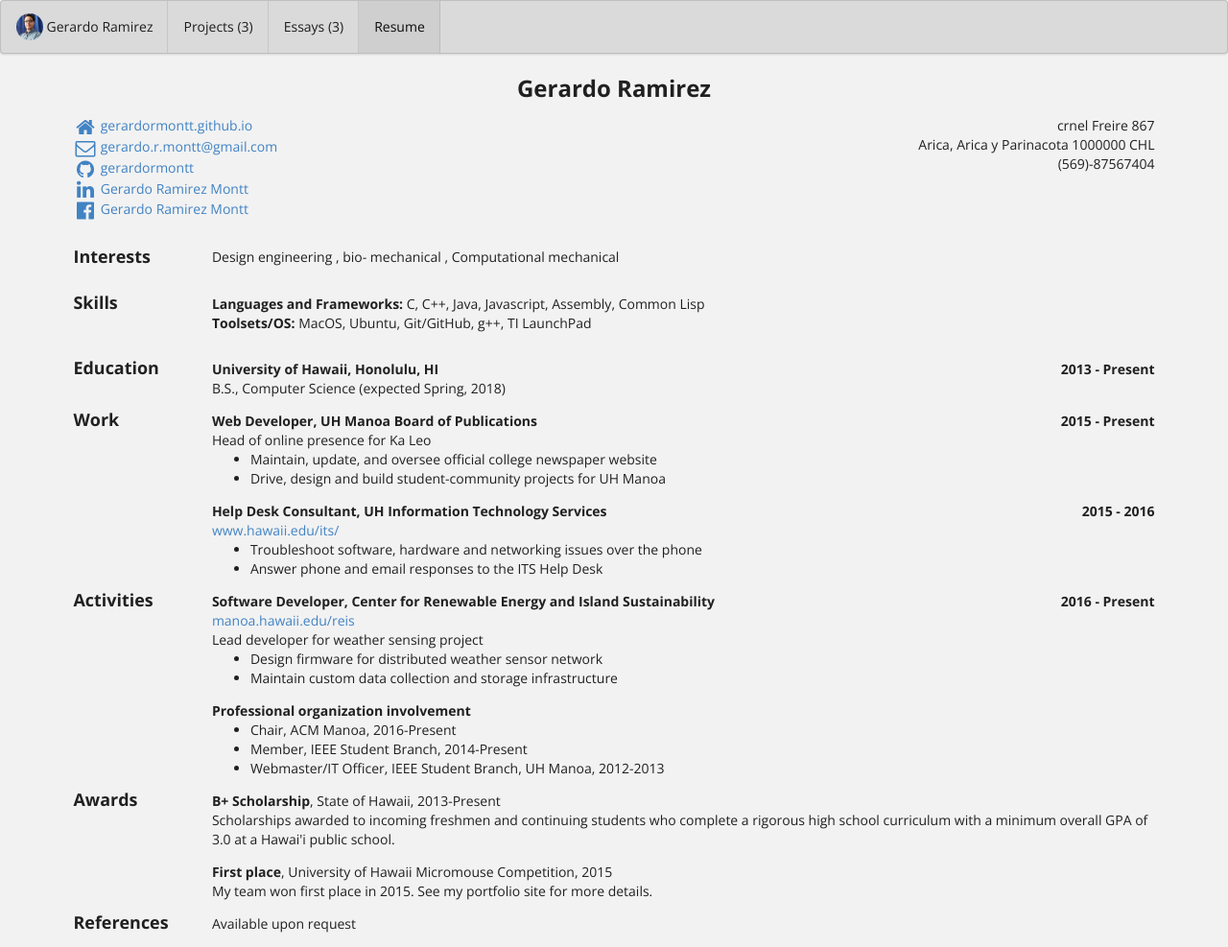
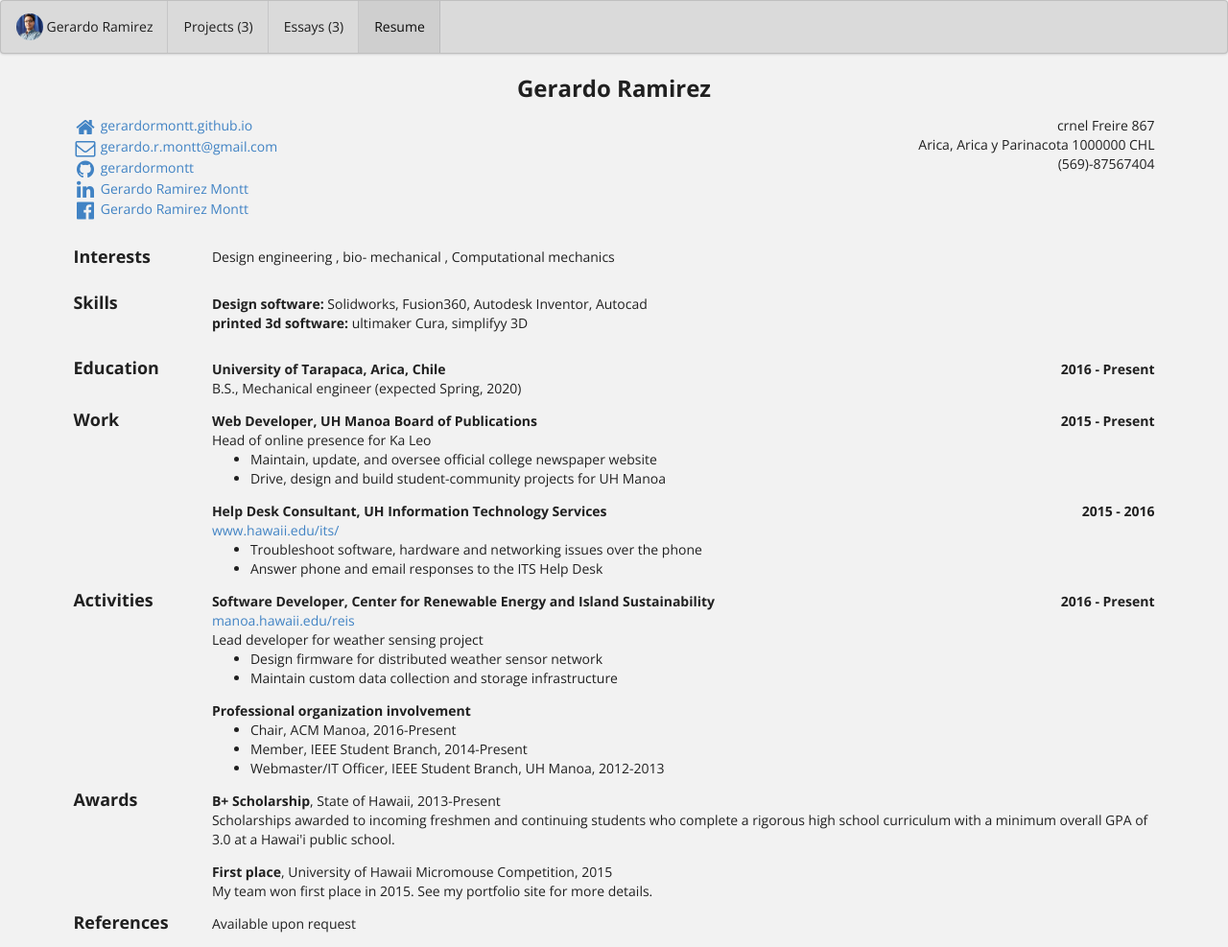
Before and after one commit to gerardormontt/gerardormontt.github.io, a Jekyll site: the page built from bio/index.html, in a window 1280 px wide. Shown: the whole page at 96% size. Built offline with Jekyll 4.4.1, drawn with Linux system fonts in a browser that asks for light colours.

Commit message:
Update bio.json

```diff
--- a/_data/bio.json
+++ b/_data/bio.json
@@ -44,42 +44,38 @@
       ]
     },
     {
-      "name": "Computational mechanical",
+      "name": "Computational mechanics",
       "keywords": [
       ]
     }
   ],
   "skills": [
     {
-      "name": "Languages and Frameworks",
+      "name": "Design software",
       "level": "",
       "keywords": [
-        "C",
-        "C++",
-        "Java",
-        "Javascript",
-        "Assembly",
-        "Common Lisp"
+        "Solidworks",
+        "Fusion360",
+        "Autodesk Inventor",
+        "Autocad"
       ]
     },
     {
-      "name": "Toolsets/OS",
+      "name": "printed 3d software",
       "level": "",
       "keywords": [
-        "MacOS",
-        "Ubuntu",
-        "Git/GitHub",
-        "g++",
-        "TI LaunchPad"
+        "ultimaker Cura",
+        "simplifyy 3D",
+
       ]
     }
   ],
   "education": [
     {
-      "institution": "University of Hawaii, Honolulu, HI",
-      "area": "Computer Science (expected Spring, 2018)",
+      "institution": "University of Tarapaca, Arica, Chile",
+      "area": "Mechanical engineer (expected Spring, 2020)",
       "studyType": "B.S.",
-      "startDate": "2013-09-01",
+      "startDate": "2016-03-14",
       "endDate": "Present",
       "gpa": "",
       "courses": [
```
